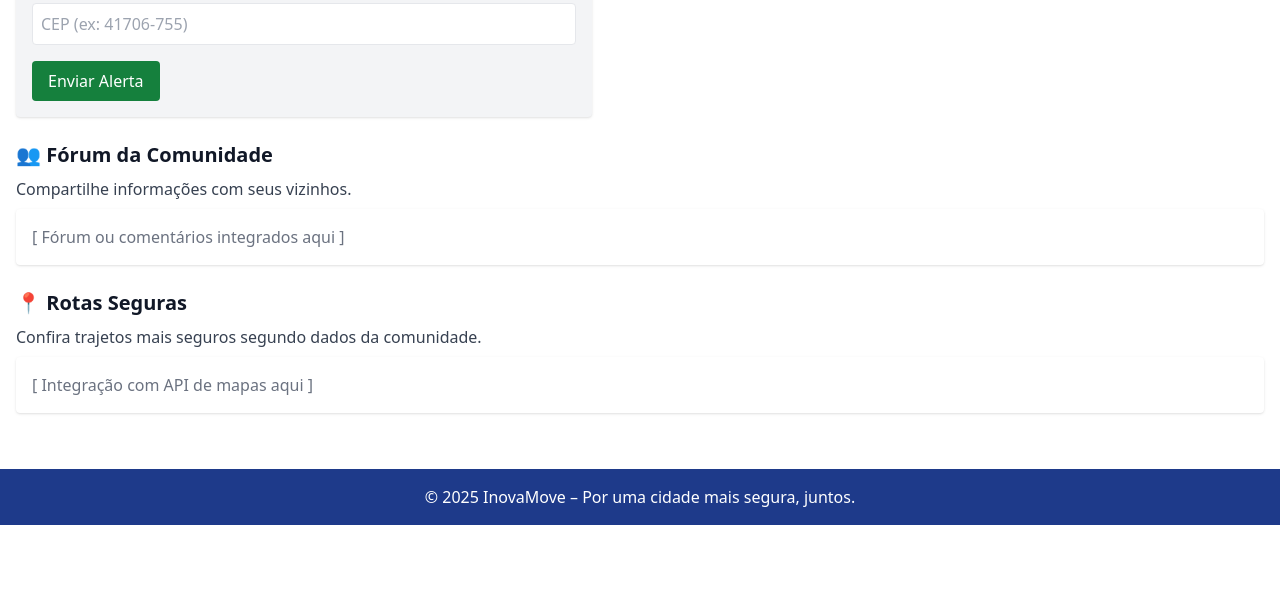
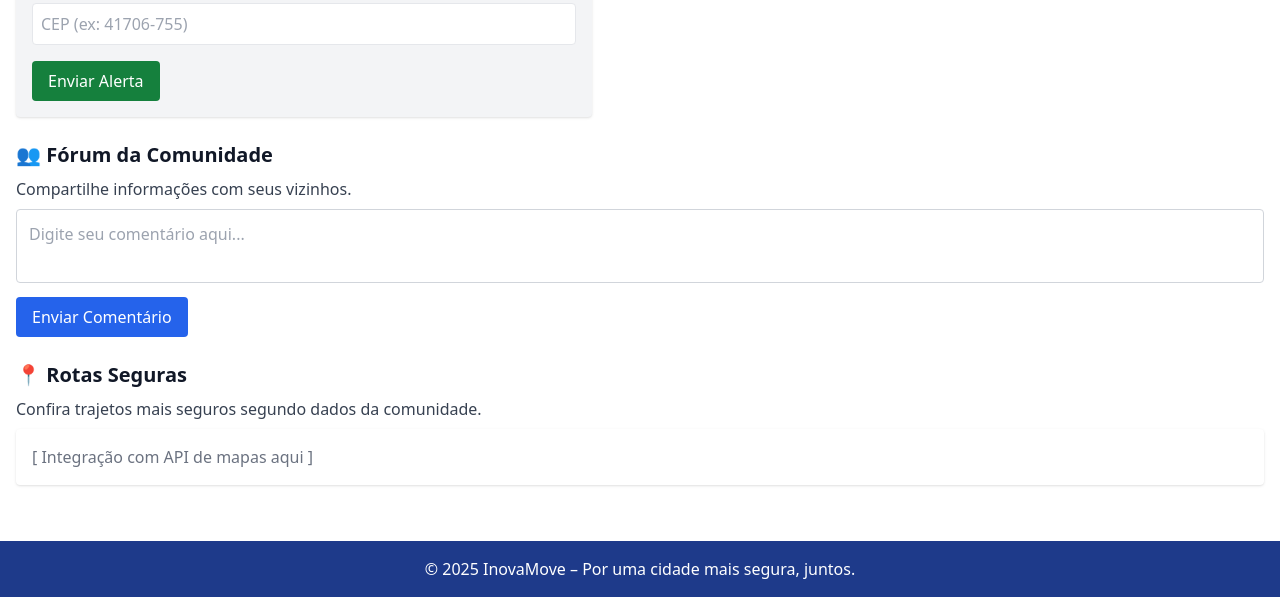
Before and after one commit to LiviaaJesus/inovamove, a plain HTML site: page index.html in a window 1280 px wide. Shown: the part 771-1368 px from the top of the page. Before the commit the page ends 1296 px from the top, so only its background shows below. Drawn offline with nearby package versions, Linux system fonts and the light colour scheme.

Commit message:
Add files via upload

```diff
--- a/index.html
+++ b/index.html
@@ -49,8 +49,14 @@
     <section class="mb-6">
       <h2 class="text-xl font-semibold mb-2">👥 Fórum da Comunidade</h2>
       <p class="text-gray-700 mb-2">Compartilhe informações com seus vizinhos.</p>
-      <div class="bg-white p-4 rounded shadow">
-        <p class="text-gray-500">[ Fórum ou comentários integrados aqui ]</p>
+
+       <form id="comment-form" class="mb-4">
+        <textarea id="user-comment" class="w-full p-3 border border-gray-300 rounded mb-2 resize-none" placeholder="Digite seu comentário aqui..." required></textarea>
+        <button type="submit" class="bg-blue-600 hover:bg-blue-700 text-white px-4 py-2 rounded">Enviar Comentário</button>
+      </form>
+
+      <div id="comments-section" class="space-y-4">
+        <!-- Comentários aparecerão aqui -->
       </div>
     </section>
 
```
